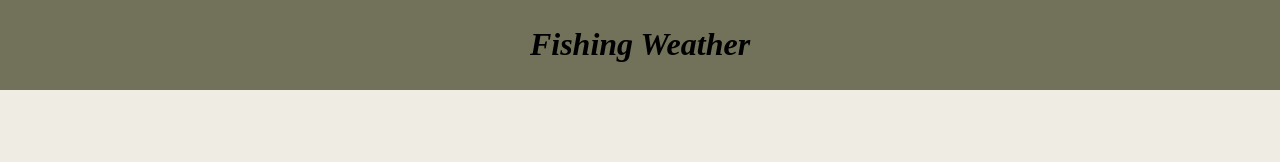
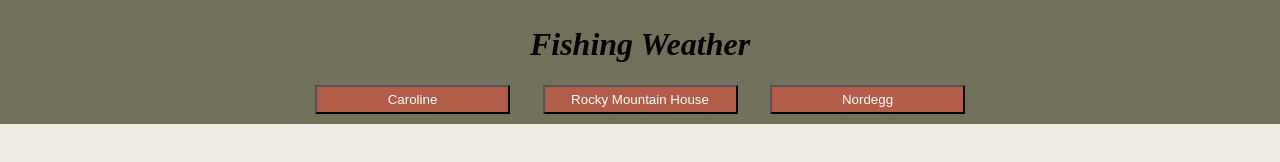
Before and after one commit to clintzold/weather-app, a website built with webpack: page src/template.html in a window 1280 px wide. Built offline with nearby package versions, Linux system fonts and the light colour scheme.

Commit message:
add buttons for fishing locations

```diff
--- a/src/styles.css
+++ b/src/styles.css
@@ -7,8 +7,30 @@ body {
 header {
   padding: 5px;
   background-color: #72715a;
+  display: flex;
+  flex-direction: column;
+  align-items: center;
 }
 
 header > h1 {
   text-align: center;
 }
+
+button {
+  width: clamp(10%, 200px, 30%);
+  padding: 5px 10px 5px 10px;
+  background-color: rgba(177, 93, 71);
+  color: white;
+}
+
+button:hover {
+  cursor: pointer;
+}
+
+.buttonContainer {
+  display: flex;
+  justify-content: space-between;
+  width: clamp(50vw, 650px, 95vw);
+
+  padding: 0 10px 5px 10px;
+}
--- a/src/template.html
+++ b/src/template.html
@@ -8,7 +8,15 @@
 <body>
     <header>
       <h1><em>Fishing Weather</em></h1>
+      <div class="buttonContainer" id="buttonContainer">
+        <button id="caroline">Caroline</button>
+        <button id="rocky">Rocky Mountain House</button>
+        <button id="nordegg">Nordegg</button>
+      </div>
     </header>
+
+    <main>
+    </main>
 
 </body>
 </html>
```
